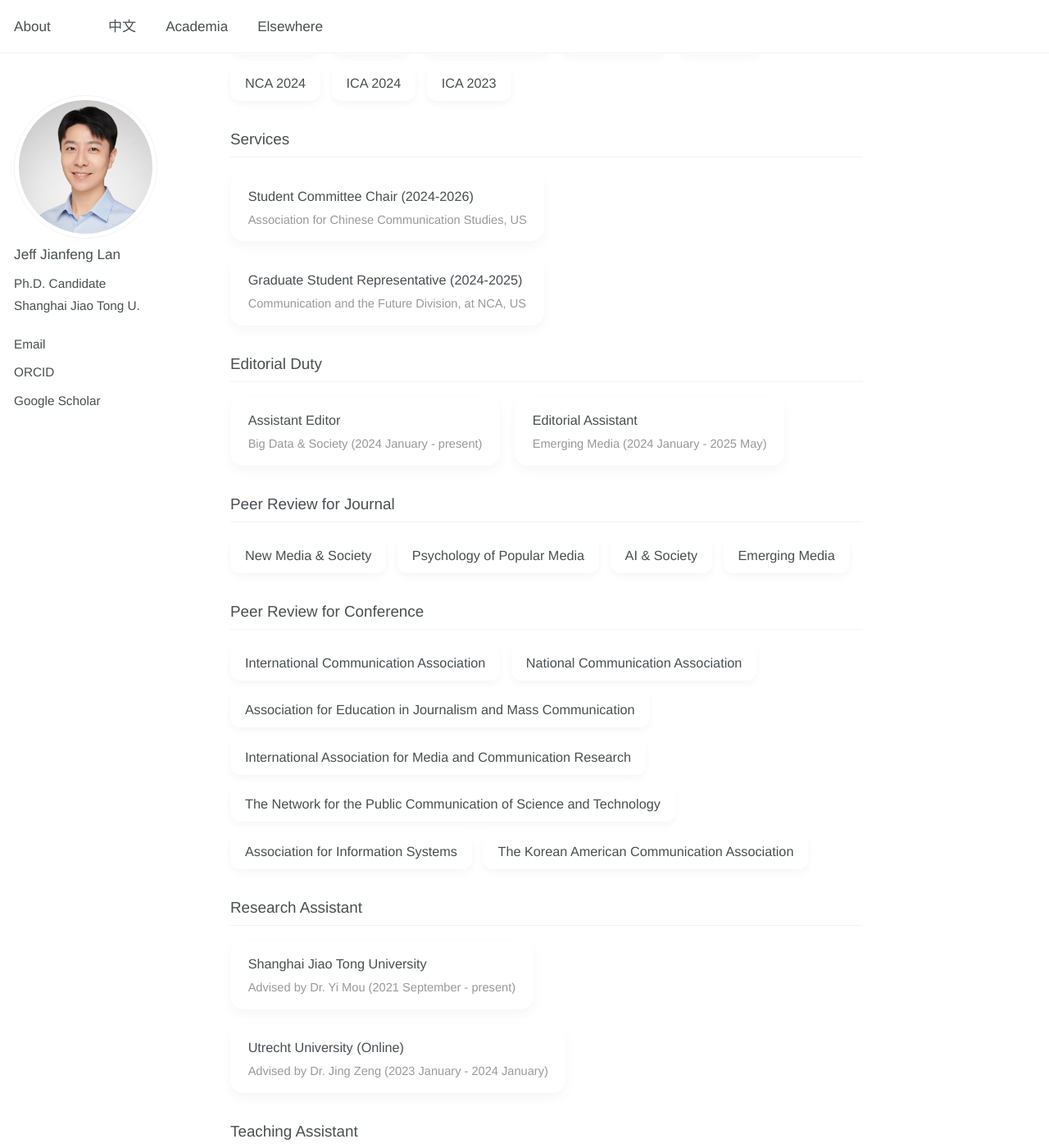
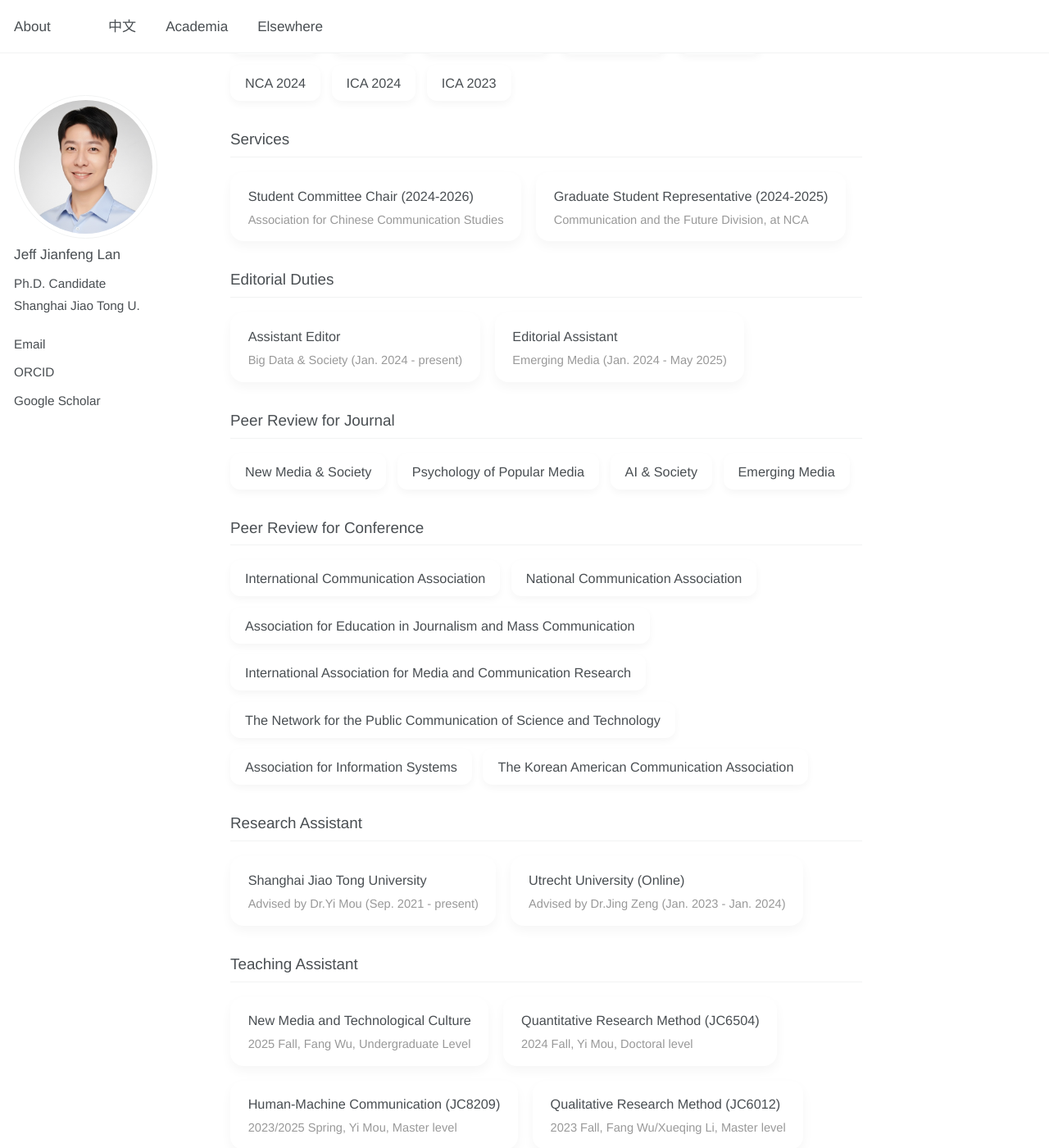
Before and after one commit to jianfenglan/jianfenglan.github.io, a Jekyll site: the page built from academia.md, in a window 1280 px wide and 1400 px high, scrolled down 1638 px. Shown: the whole window at 82% size. Built offline with Jekyll 4.4.1, drawn with Linux system fonts in a browser that asks for light colours.

Commit message:
Update academia.md

```diff
--- a/academia.md
+++ b/academia.md
@@ -261,29 +261,29 @@ h2 {
     <div class="no-counter-card">
         <div class="no-counter-content">
             <span class="first-line">Student Committee Chair (2024-2026)</span>
-            <span class="auxiliary-text">Association for Chinese Communication Studies, US</span>
+            <span class="auxiliary-text">Association for Chinese Communication Studies</span>
         </div>
     </div>
     <div class="no-counter-card">
         <div class="no-counter-content">
             <span class="first-line">Graduate Student Representative (2024-2025)</span>
-            <span class="auxiliary-text">Communication and the Future Division, at NCA, US</span>
+            <span class="auxiliary-text">Communication and the Future Division, at NCA</span>
         </div>
     </div>
 </div>
 
-<h2>Editorial Duty</h2>
+<h2>Editorial Duties</h2>
 <div class="no-counter-list">
     <div class="no-counter-card">
         <div class="no-counter-content">
             <span class="first-line">Assistant Editor</span>
-            <span class="auxiliary-text">Big Data & Society (2024 January - present)</span>
+            <span class="auxiliary-text">Big Data & Society (Jan. 2024 - present)</span>
         </div>
     </div>
     <div class="no-counter-card">
         <div class="no-counter-content">
             <span class="first-line">Editorial Assistant</span>
-            <span class="auxiliary-text">Emerging Media (2024 January - 2025 May)</span>
+            <span class="auxiliary-text">Emerging Media (Jan. 2024 - May 2025)</span>
         </div>
     </div>
 </div>
@@ -313,13 +313,13 @@ h2 {
     <div class="no-counter-card">
         <div class="no-counter-content">
             <span class="first-line">Shanghai Jiao Tong University</span>
-            <span class="auxiliary-text">Advised by Dr. Yi Mou (2021 September - present)</span>
+            <span class="auxiliary-text">Advised by Dr.Yi Mou (Sep. 2021 - present)</span>
         </div>
     </div>
     <div class="no-counter-card">
         <div class="no-counter-content">
             <span class="first-line">Utrecht University (Online)</span>
-            <span class="auxiliary-text">Advised by Dr. Jing Zeng (2023 January - 2024 January)</span>
+            <span class="auxiliary-text">Advised by Dr.Jing Zeng (Jan. 2023 - Jan. 2024)</span>
         </div>
     </div>
 </div>
```
